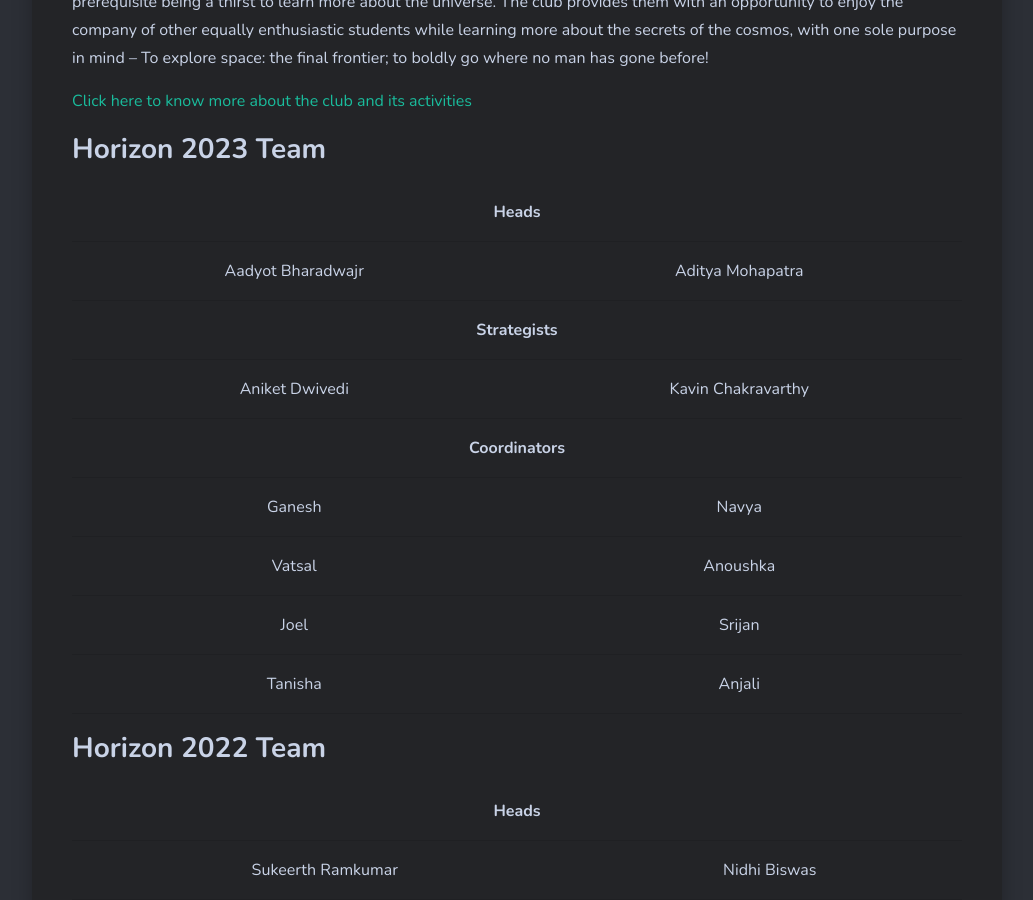
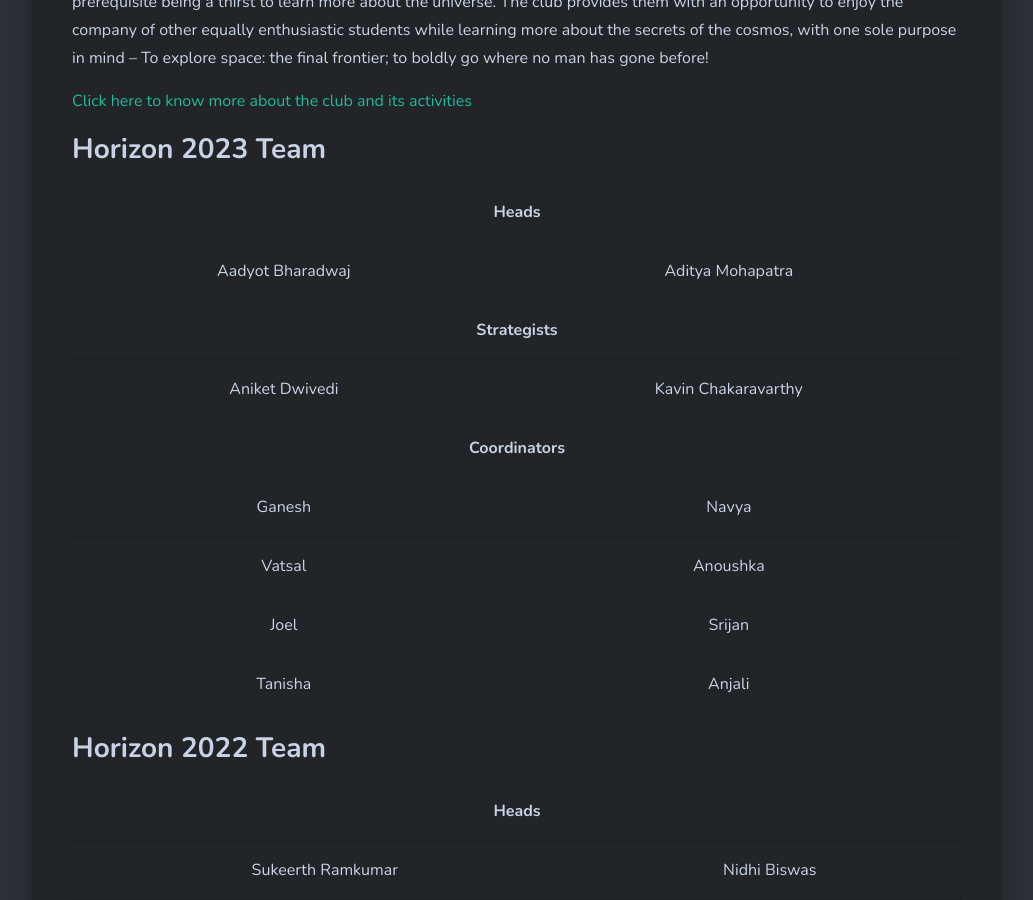
Before and after one commit to HorizonIITM/HorizonIITM.github.io, a Jekyll site: the page built from _pages/about.md, in a window 1280 px wide and 900 px high, scrolled down 1298 px. Shown: the whole window, without its empty margins (123-1156 px from the left). Built offline with Jekyll 4.4.1, drawn with Linux system fonts in a browser that asks for light colours; nearby versions of some CDN libraries.

Commit message:
Update about.md

```diff
--- a/_pages/about.md
+++ b/_pages/about.md
@@ -27,7 +27,7 @@ Horizon has diverse academic interests across various disciplines of scientific
     </thead>
     <tbody>
     <tr>
-        <td>Aadyot Bharadwajr</td>
+        <td>Aadyot Bharadwaj</td>
         <td>Aditya Mohapatra</td>
     </tr>
     </tbody>
@@ -39,7 +39,7 @@ Horizon has diverse academic interests across various disciplines of scientific
     <tbody>
     <tr>
         <td>Aniket Dwivedi</td>
-        <td>Kavin Chakravarthy</td>
+        <td>Kavin Chakaravarthy</td>
     </tr>
     </tbody>
     <thead>
```
